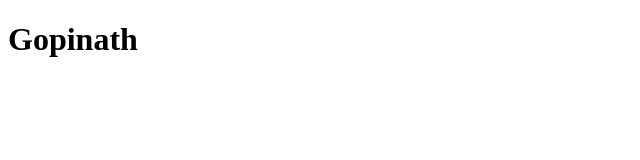
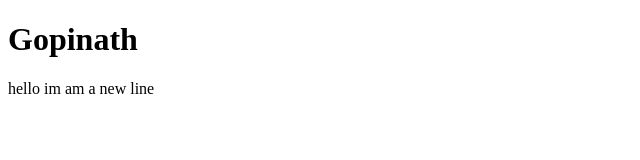
Before and after one commit to HarishBabu-DV/training, a plain HTML site: page index.html in a window 1280 px wide. Shown: the whole page, without its empty margins (0-640 px from the left). Drawn offline with Linux system fonts and the light colour scheme.

Commit message:
Update in index.html added p tag

```diff
--- a/index.html
+++ b/index.html
@@ -7,5 +7,6 @@
 </head>
 <body>
     <h1>Gopinath</h1>
+    <p>hello im am a new line</p>
 </body>
 </html>
```
